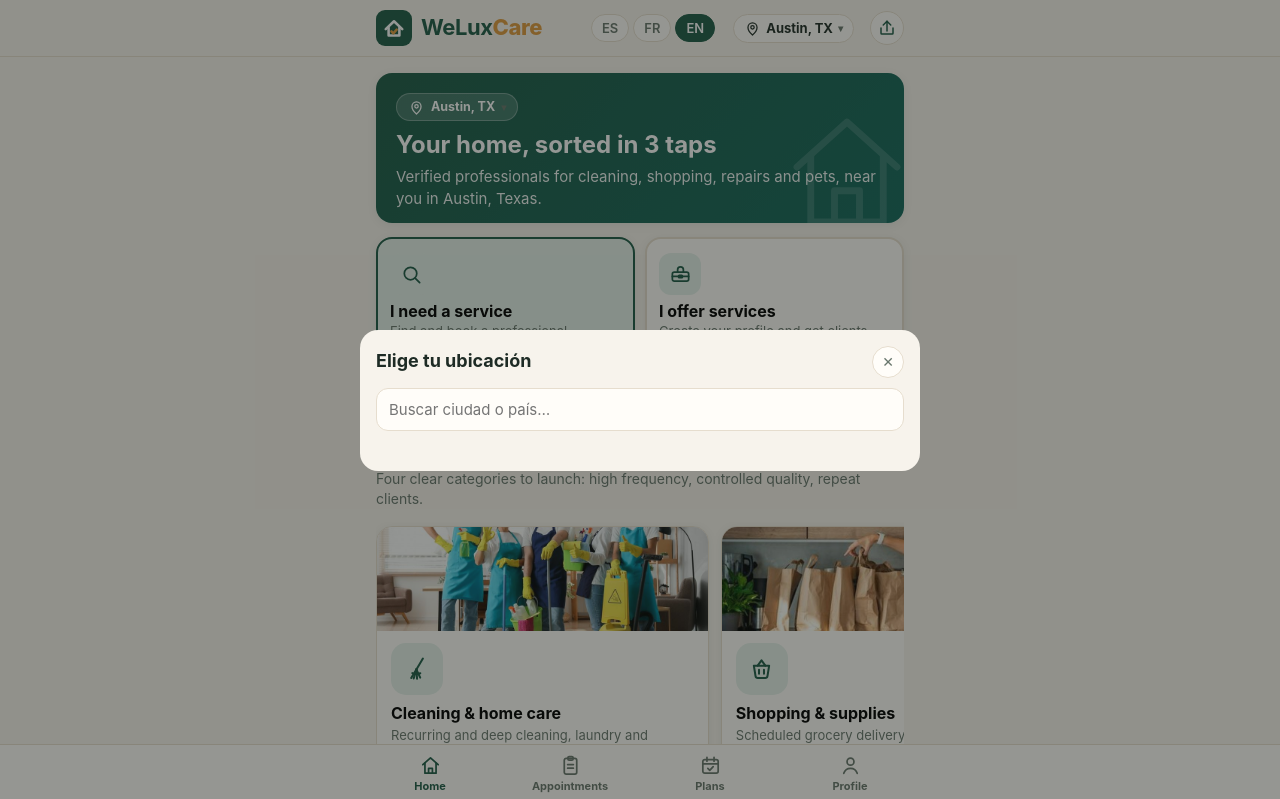
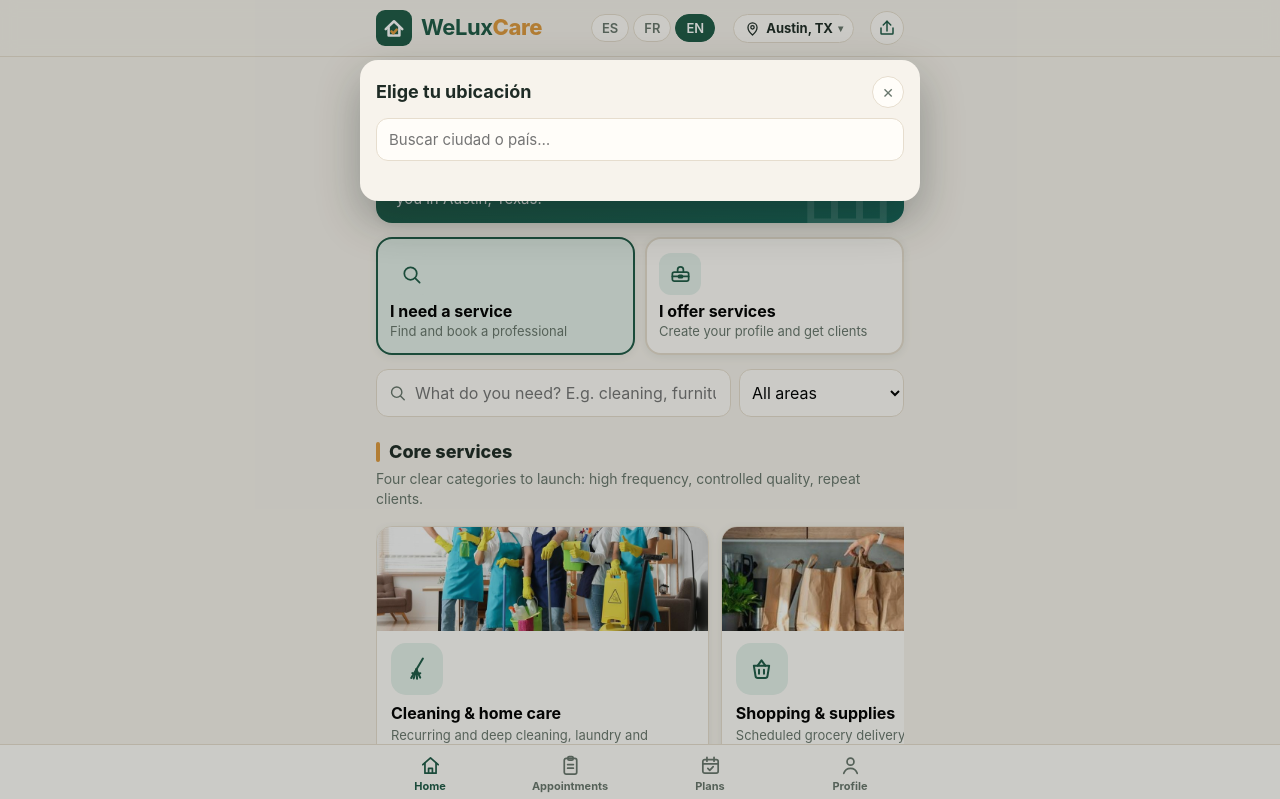
Before and after one commit to abelruizrodes-pixel/hogargo, a plain HTML site: page index.html in a window 1280 px wide. Shown: the top 799 px of the page. Drawn offline with Linux system fonts and the light colour scheme.

Commit message:
Selector de ubicaciones como desplegable superior

```diff
--- a/index.html
+++ b/index.html
@@ -209,9 +209,10 @@ nav.bottom button .icn{width:23px; height:23px; display:block; margin:0 auto 2px
 .locbtn span#loc-btn-t{white-space:nowrap; overflow:hidden; text-overflow:ellipsis}
 .locbtn .chev, .loc .chev{font-size:10px; color:var(--mut)}
 .loc{cursor:pointer}
-.locsheet{position:fixed; inset:0; z-index:80; background:rgba(20,26,22,.45); display:flex; align-items:flex-end; justify-content:center}
-.locpanel{background:var(--bg); width:100%; max-width:560px; max-height:88vh; overflow-y:auto; border-radius:18px 18px 0 0; padding:16px 16px 22px}
-@media(min-width:640px){ .locsheet{align-items:center} .locpanel{border-radius:18px} }
+.locsheet{position:fixed; inset:0; z-index:80; background:rgba(20,26,22,.22); display:flex; align-items:flex-start; justify-content:center; padding:calc(env(safe-area-inset-top,0px) + 60px) 10px 12px; box-sizing:border-box}
+.locpanel{background:var(--bg); width:100%; max-width:560px; max-height:calc(100dvh - 92px); overflow-y:auto; border-radius:18px; padding:16px 16px 22px; box-shadow:0 18px 44px rgba(20,26,22,.30); animation:locdrop .18s ease}
+@keyframes locdrop{from{transform:translateY(-8px); opacity:0}}
+
 .loc-head{display:flex; align-items:center; justify-content:space-between; margin-bottom:10px}
 .loc-head h3{margin:0; font-size:18px}
 .loc-x{border:1px solid var(--line); background:var(--card); border-radius:999px; width:32px; height:32px; font-size:14px; cursor:pointer; color:var(--mut)}
@@ -270,7 +271,7 @@ nav.bottom button .icn{width:23px; height:23px; display:block; margin:0 auto 2px
   </div>
 </div></header>
 <!-- SELECTOR DE UBICACIÓN -->
-<div class="locsheet" id="loc-sheet" hidden>
+<div class="locsheet" id="loc-sheet" hidden onclick="if(event.target===this)closeLoc()">
   <div class="locpanel">
     <div class="loc-head"><h3 id="loc-title">Elige tu ubicación</h3><button class="loc-x" onclick="closeLoc()" aria-label="Cerrar">✕</button></div>
     <div id="loc-main">
```
